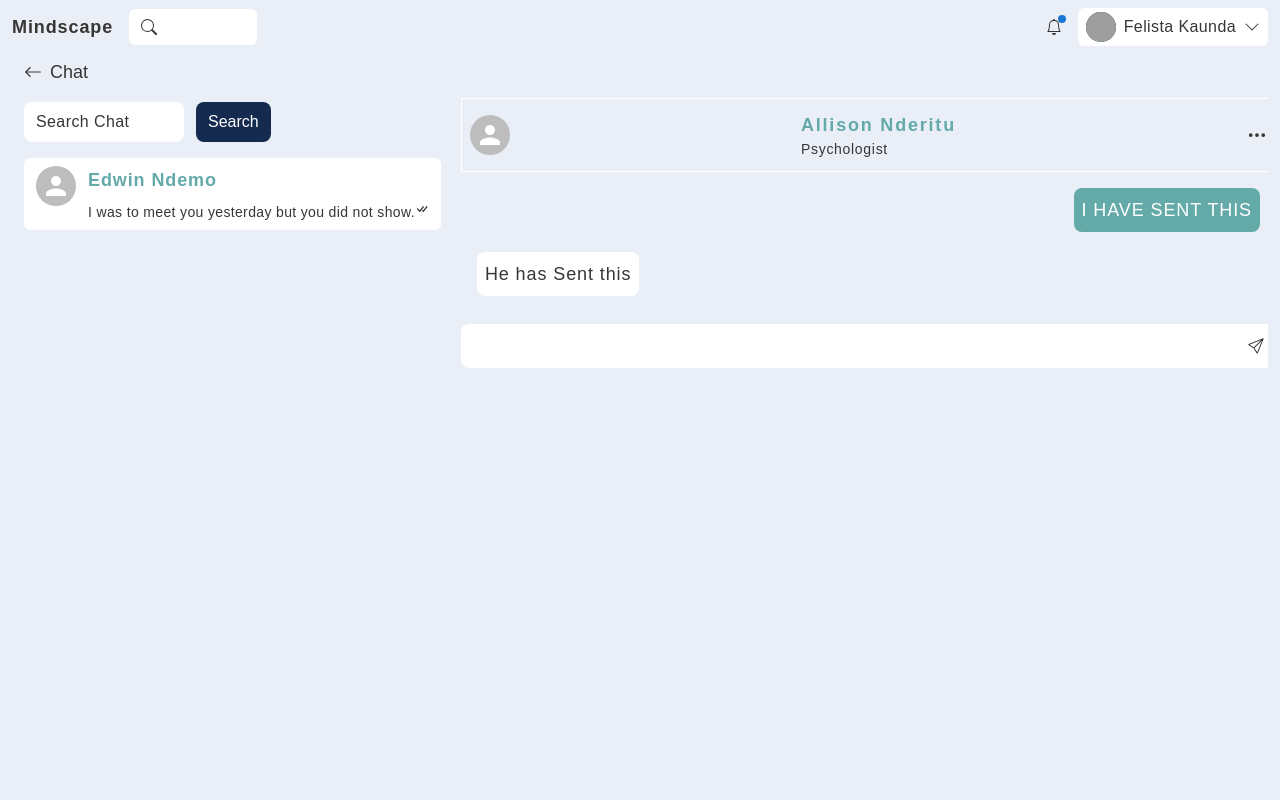
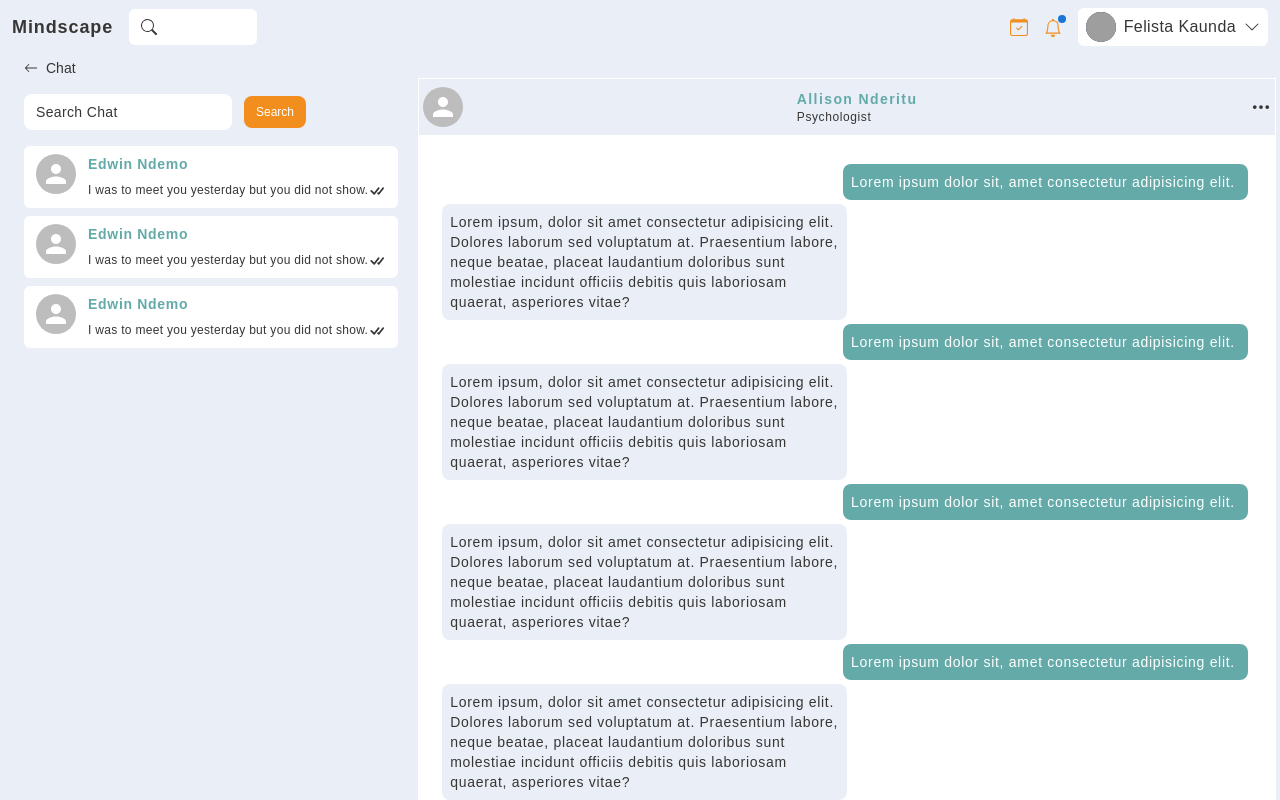
Before and after one commit to Eliskaunda/mindscape, a React (Vite) app: page /app/chat in a window 1280 px wide. Shown: the top 800 px of the page. Built offline with nearby package versions, Linux system fonts and the light colour scheme; grey boxes are pictures that could not be loaded; a web font is replaced by a local one.

Commit message:
chat box

```diff
--- a/src/features/chat/Chat.jsx
+++ b/src/features/chat/Chat.jsx
@@ -1,98 +1,20 @@
-import { Avatar } from "@mui/material";
-import { ArrowLeft, ThreeDots, Send } from "react-bootstrap-icons";
-import { CheckAll } from "react-bootstrap-icons";
+import { ArrowLeft } from "react-bootstrap-icons";
 import { useNavigate } from "react-router-dom";
+import { Chats } from "./Chats";
+import { ChatBox } from "./ChatBox";
 
 function Chat() {
   const navigate = useNavigate();
   return (
-    <div className="my-3 px-3 overflow-hidden ">
-      <h1 className="flex items-center gap-2 text-lg sm:text-lg">
+    <div className="my-3 px-3 h-screen sm:h-90vh">
+      <h1 className="flex items-center gap-2 text-lg sm:text-sm">
         <ArrowLeft onClick={() => navigate(-1)} />
         <span>Chat</span>
       </h1>
 
-      <div className="block sm:flex md:grid md:grid-cols-[auto_1fr] space-x-5 h-full">
+      <div className="block sm:flex md:grid md:grid-cols-[auto_1fr] space-x-5 h-[calc(90vh-3rem)] ">
         <Chats />
-        <ChatContainer navigate={navigate} />
-      </div>
-    </div>
-  );
-}
-
-function ChatContainer({ navigate }) {
-  return (
-    <div className="my-3 flex-grow overflow-y-auto w-full h-full">
-      {/* CHAT TITLE */}
-      <div
-        className="flex items-center justify-between gap-4 px-2 py-3 border border-white"
-        onClick={() => navigate("/app/profile")}
-      >
-        <Avatar />
-        <div className="flex flex-col">
-          <h1 className="text-lightBlue font-bold tracking-widest text-lg">
-            Allison Nderitu
-          </h1>
-          <p className="tracking-wider text-sm text-black font-medium">
-            Psychologist
-          </p>
-        </div>
-        <ThreeDots className="text-xl" />
-      </div>
-
-      {/* CHAT SPACE */}
-      <div className="flex flex-col justify-between w-full ">
-        <div className="flex flex-col space-y-5 p-4">
-          <div className="self-end bg-lightBlue text-white rounded-lg p-2 flex items-center">
-            <p className="text-lg tracking-wider">I HAVE SENT THIS</p>
-          </div>
-
-          <div className="self-start bg-white p-2 rounded-lg flex items-center">
-            <p className="text-lg tracking-wider">He has Sent this</p>
-          </div>
-        </div>
-
-        <form className="my-3 py-2 px-3 w-full flex items-center bg-white rounded-lg ">
-          <input
-            type="text"
-            className="bg-transparent w-full rounded-md text-black tracking-wider text-lg focus:outline-none "
-          />
-          <Send />
-        </form>
-      </div>
-    </div>
-  );
-}
-
-function Chats() {
-  return (
-    <div className="hidden sm:block my-4">
-      <form className=" mb-4 flex items-center gap-3 w-full text-black">
-        <input
-          type="text"
-          placeholder="Search Chat"
-          className="text-black tracking-wide placeholder:text-black px-3 py-2 focus:outline-none focus:ring-1 focus:ring-orange rounded-lg w-40 focus:w-60 transition-all duration-300"
-        />
-        <button className="bg-blue text-white px-3 py-2 rounded-lg">
-          {" "}
-          Search
-        </button>
-      </form>
-
-      <div className="my-2">
-        <div className="flex items-start gap-3 rounded-md bg-white py-2 px-3">
-          <Avatar />
-
-          <div className="flex flex-col gap-2">
-            <h1 className="text-lightBlue font-bold text-lg tracking-wider">
-              Edwin Ndemo
-            </h1>
-            <p className="text-black font-medium text-sm tracking-wide flex flex-wrap">
-              <span>I was to meet you yesterday but you did not show.</span>
-              <CheckAll />
-            </p>
-          </div>
-        </div>
+        <ChatBox />
       </div>
     </div>
   );
--- /dev/null
+++ b/src/features/chat/ChatBox.jsx
@@ -0,0 +1,80 @@
+import { Send, ThreeDots } from "react-bootstrap-icons";
+import { useNavigate } from "react-router-dom";
+import { Avatar } from "@mui/material";
+
+export function ChatBox() {
+  const navigate = useNavigate();
+  return (
+    <>
+      <div className="flex flex-col justify-between w-full h-full">
+        <div>
+          <div
+            className="flex items-center justify-between gap-4 px-1 py-2 border border-white"
+            onClick={() => navigate("/app/profile")}
+          >
+            <Avatar />
+            <div className="flex flex-col">
+              <h1 className="text-lightBlue font-bold tracking-widest text-lg sm:text-sm ">
+                Allison Nderitu
+              </h1>
+              <p className="tracking-wider text-sm sm:text-xs text-black font-medium">
+                Psychologist
+              </p>
+            </div>
+            <ThreeDots className="text-xl" />
+          </div>
+
+          <div className="relative w-full p-6 overflow-y-auto sm:h-[52rem] h-[38rem] bg-white border-b border-gray-200 flex flex-col">
+            <Messages />
+            <Messages />
+          </div>
+        </div>
+
+        <div>
+          <form className="bg-white flex items-center px-3 py-2 rounded-md relative my-2">
+            <input
+              type="text"
+              placeholder="Message"
+              className="bg-transparent w-full text-black tracking-wider outline-none text-sm placeholder:text-black px-2 py-3 h-max flex flex-wrap "
+            />
+            <Send className="text-orange text-xl" />
+          </form>
+        </div>
+      </div>
+    </>
+  );
+}
+
+function Messages() {
+  return (
+    <>
+      <SentMessage />
+      <ReceivedMessage />
+      <SentMessage />
+      <ReceivedMessage />
+    </>
+  );
+}
+
+function SentMessage() {
+  return (
+    <div className="self-end bg-lightBlue text-white rounded-lg p-2 m-1 flex items-center  w-1/2">
+      <p className="text-sm sm:text-sm tracking-wider">
+        Lorem ipsum dolor sit, amet consectetur adipisicing elit.
+      </p>
+    </div>
+  );
+}
+
+function ReceivedMessage() {
+  return (
+    <div className="self-start bg-grey  rounded-lg flex items-center w-1/2">
+      <p className="text-sm sm:text-sm  p-2 tracking-wider">
+        Lorem ipsum, dolor sit amet consectetur adipisicing elit. Dolores
+        laborum sed voluptatum at. Praesentium labore, neque beatae, placeat
+        laudantium doloribus sunt molestiae incidunt officiis debitis quis
+        laboriosam quaerat, asperiores vitae?
+      </p>
+    </div>
+  );
+}
--- /dev/null
+++ b/src/features/chat/ChatMessage.jsx
@@ -0,0 +1,22 @@
+import { Avatar } from "@mui/material";
+import { CheckAll } from "react-bootstrap-icons";
+
+export function ChatMessage() {
+  return (
+    <div className="my-2">
+      <div className="flex items-start gap-3 rounded-md bg-white py-2 px-3">
+        <Avatar />
+
+        <div className="flex flex-col gap-2">
+          <h1 className="text-lightBlue font-bold sm:text-sm  text-lg tracking-wider ">
+            Edwin Ndemo
+          </h1>
+          <p className="text-black font-medium text-xs tracking-wide flex ">
+            <span>I was to meet you yesterday but you did not show.</span>
+            <CheckAll className="text-lg" />
+          </p>
+        </div>
+      </div>
+    </div>
+  );
+}
--- /dev/null
+++ b/src/features/chat/Chats.jsx
@@ -0,0 +1,25 @@
+import { ChatMessage } from "./ChatMessage";
+
+export function Chats() {
+  return (
+    <div className="hidden sm:block my-4">
+      <form className=" mb-4 flex items-center gap-3 w-full text-black">
+        <input
+          type="text"
+          placeholder="Search Chat"
+          className="text-black sm:text-sm  tracking-wide placeholder:text-black px-3 py-2 focus:outline-none focus:ring-1 focus:ring-orange rounded-lg w-40 sm:w-52 sm:focus:w-52 focus:w-60 transition-all duration-300"
+        />
+        <button className="bg-orange text-white sm:text-xs  px-3 py-2 rounded-lg">
+          {" "}
+          Search
+        </button>
+      </form>
+
+      <div>
+        <ChatMessage />
+        <ChatMessage />
+        <ChatMessage />
+      </div>
+    </div>
+  );
+}
--- a/src/ui/Header.jsx
+++ b/src/ui/Header.jsx
@@ -1,5 +1,11 @@
 import { Avatar, Badge } from "@mui/material";
-import { Search, Bell, ChevronDown, MenuButton } from "react-bootstrap-icons";
+import {
+  Search,
+  Bell,
+  ChevronDown,
+  MenuButton,
+  CalendarCheck,
+} from "react-bootstrap-icons";
 import { useNavigate } from "react-router-dom";
 
 function Header({ handleShowNav, showNav }) {
@@ -30,10 +36,12 @@ function Header({ handleShowNav, showNav }) {
       </div>
 
       <div className="flex items-center gap-4 ">
-        <Badge variant="dot" color="primary">
-          <Bell />
-        </Badge>
-
+        <CalendarCheck className="text-orange text-lg" />
+        <div>
+          <Badge variant="dot" color="primary">
+            <Bell className="text-orange text-lg" />
+          </Badge>
+        </div>
         <div className="flex items-center gap-2 bg-white px-2 py-1 rounded-md">
           <Avatar
             alt="Remy Sharp"
```
Also changed, not shown: .eslintrc.cjs.
